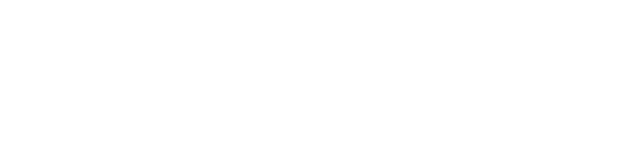
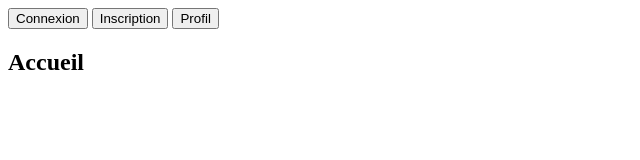
Before and after one commit to siK-s/mortalRandom, a plain HTML site: page index.html in a window 1280 px wide. Shown: the whole page, without its empty margins (0-640 px from the left). Drawn offline with Linux system fonts and the light colour scheme.

Commit message:
SPA de base en place

```diff
--- a/index.html
+++ b/index.html
@@ -3,16 +3,56 @@
     <meta charset="UTF-8">
     <meta name="viewport" content="width=device-width, initial-scale=1.0">
     <meta http-equiv="X-UA-Compatible" content="ie=edge">
-    <title></title>
+    <title>mortalRandom</title>
 </head>
 <body>
 
+    <header role="banner">
+        <nav role="navigation">
+
+        </nav>
+    </header>
 
 
+    <main role="main">
+        <section id="section-accueil">
+            <input type="button" onclick="affichagePage2()" value="Connexion"></input>
+            <input type="button" onclick="affichagePage3()" value="Inscription"></input>
+            <input type="button" onclick="affichagePage4()" value="Profil"></input>
+            <h1>Accueil</h1>
+        </section>
 
+        <section id="section-connexion">
+            <input type="button" onclick="affichagePage1()" value="Accueil"></input>
+            <input type="button" onclick="affichagePage3()" value="Inscription"></input>
+            <input type="button" onclick="affichagePage4()" value="Profil"></input>
+            <h1>Connexion</h1>
+        </section>
 
+        <section id="section-inscription">
+            <input type="button" onclick="affichagePage1()" value="Accueil"></input>
+            <input type="button" onclick="affichagePage2()" value="Connexion"></input>
+            <input type="button" onclick="affichagePage4()" value="Profil"></input>
+            <h1>Inscription</h1>
+        </section>
+
+        <section id="section-profil">
+            <input type="button" onclick="affichagePage1()" value="Accueil"></input>
+            <input type="button" onclick="affichagePage2()" value="Connexion"></input>
+            <input type="button" onclick="affichagePage3()" value="Inscription"></input>
+            <h1>Profil</h1>
+        </section>
+    </main>
+
+    <footer role="contentinfo">
+
+    </footer>
 
 
     <script src="js/scripts.js"></script>
+    <script src="js/spa.js"></script>
+    <script>
+        affichagePage1();
+    </script>
 </body>
 </html>
--- /dev/null
+++ b/js/spa.js
@@ -0,0 +1,34 @@
+/**************************************************/
+/* querySelector retourne le premier Element (ID ou class) dans le document ( DOM )correspondant au sélecteur
+/* La propriété style et un sous-objet contenant les attributs CSS de l'objet
+/* La propriété display définit le type d'affichage utilisée pour le rendu d'un élément
+/**************************************************/
+function affichagePage1() {
+    document.querySelector("#section-accueil").style.display = "";
+    document.querySelector("#section-connexion").style.display = "none";
+    document.querySelector("#section-inscription").style.display = "none";
+    document.querySelector('#section-profil').style.display = "none";
+}
+
+function affichagePage2() {
+    document.querySelector("#section-accueil").style.display = "none";
+    document.querySelector("#section-connexion").style.display = "";
+    document.querySelector("#section-inscription").style.display = "none";
+    document.querySelector('#section-profil').style.display = "none";
+}
+
+function affichagePage3() {
+    document.querySelector("#section-accueil").style.display = "none";
+    document.querySelector("#section-connexion").style.display = "none";
+    document.querySelector("#section-inscription").style.display = "";
+    document.querySelector('#section-profil').style.display = "none";
+}
+
+function affichagePage4() {
+    document.querySelector("#section-accueil").style.display = "none";
+    document.querySelector("#section-connexion").style.display = "none";
+    document.querySelector("#section-inscription").style.display = "none";
+    document.querySelector('#section-profil').style.display = "";
+}
+
+affichagePage1() // Affichage de la page numéro 1
```
